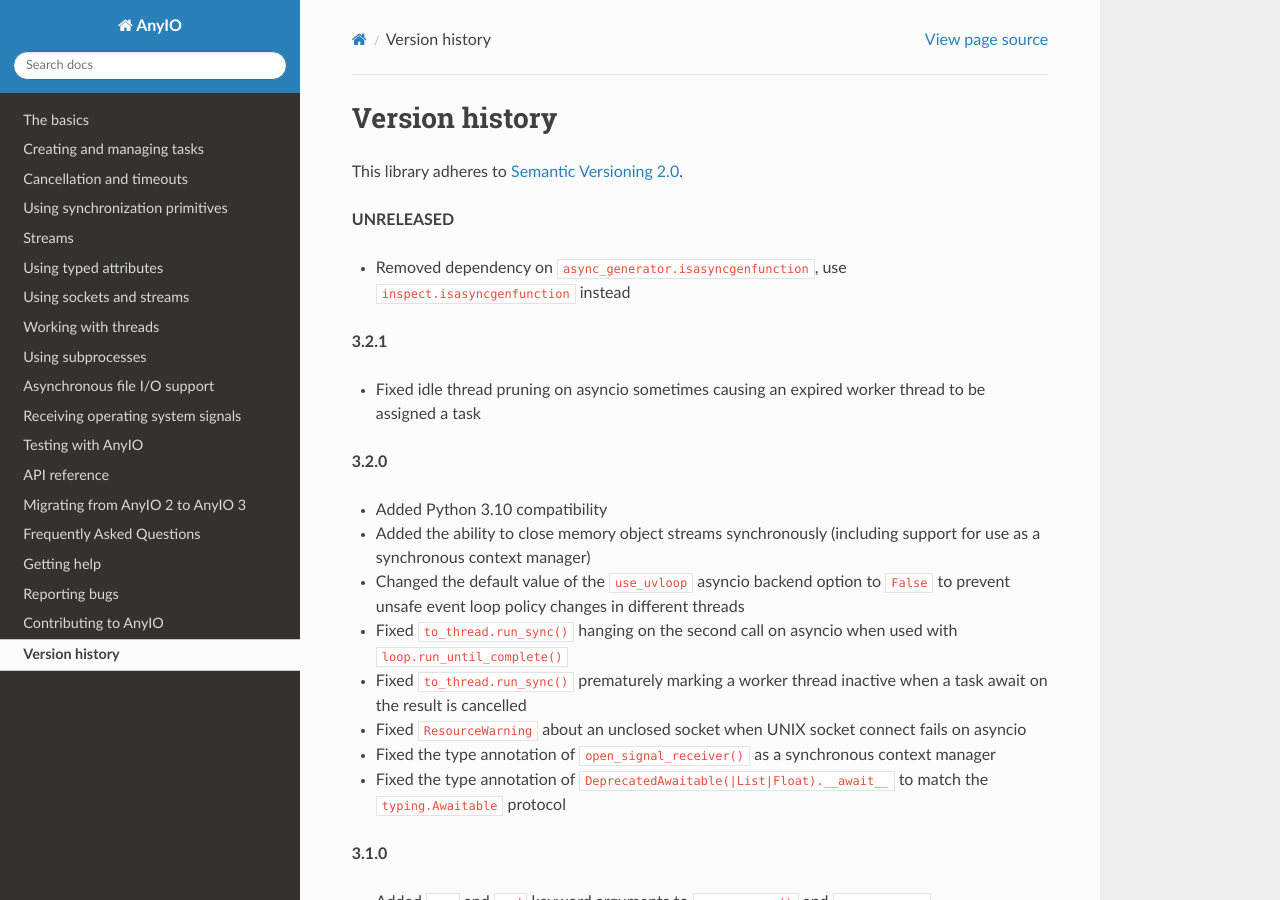
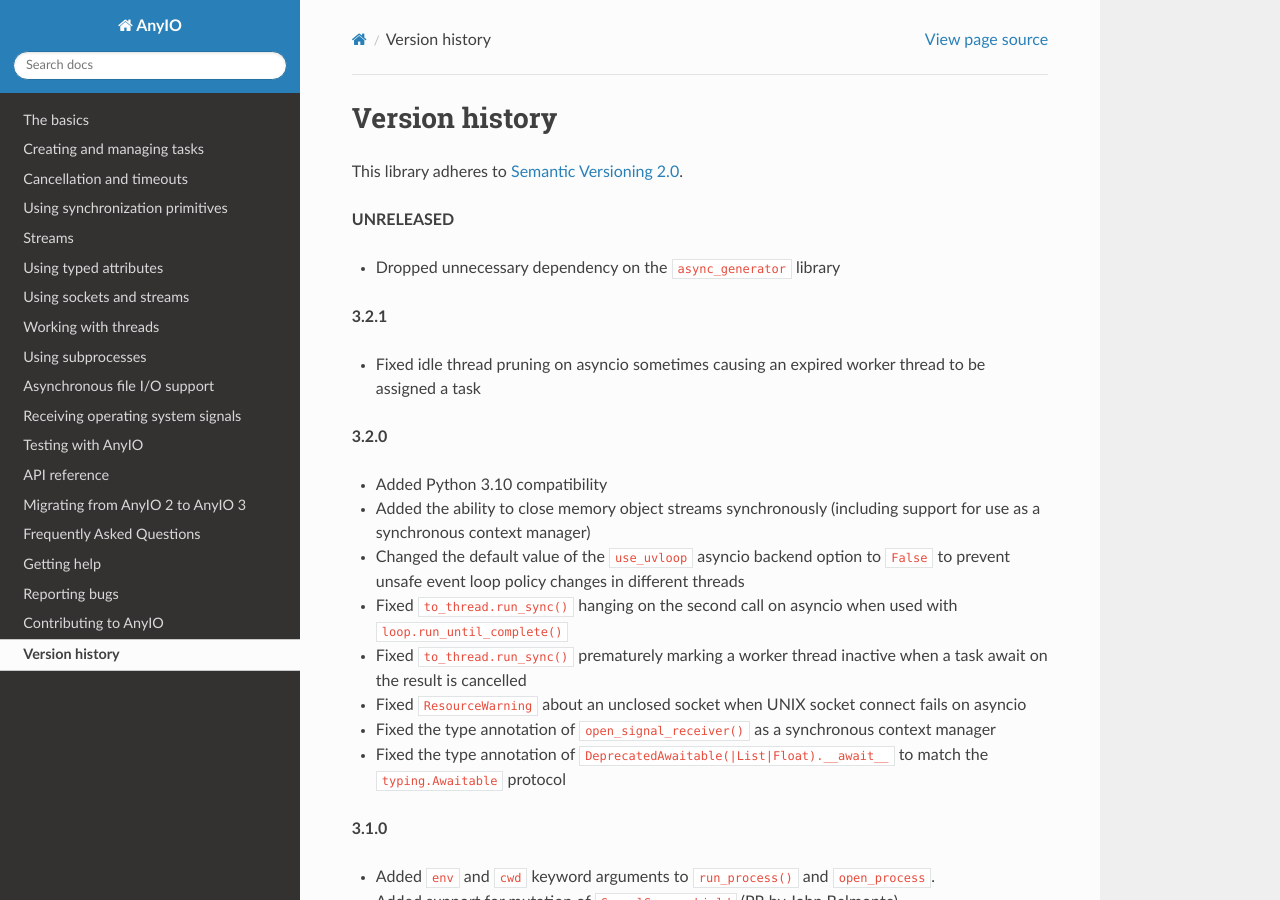
Before and after one commit to agronholm/anyio, a Sphinx documentation site: the page built from docs/versionhistory.rst, in a window 1280 px wide and 900 px high. Built offline with Sphinx 7.4.7 and the Read the Docs theme 2.0.0, drawn with Linux system fonts in a browser that asks for light colours.

Commit message:
Reworded the news

```diff
--- a/docs/versionhistory.rst
+++ b/docs/versionhistory.rst
@@ -5,8 +5,7 @@ This library adheres to `Semantic Versioning 2.0 <http://semver.org/>`_.
 
 **UNRELEASED**
 
-- Removed dependency on ``async_generator.isasyncgenfunction``, use ``inspect.isasyncgenfunction``
-  instead
+- Dropped unnecessary dependency on the ``async_generator`` library
 
 **3.2.1**
 
```
